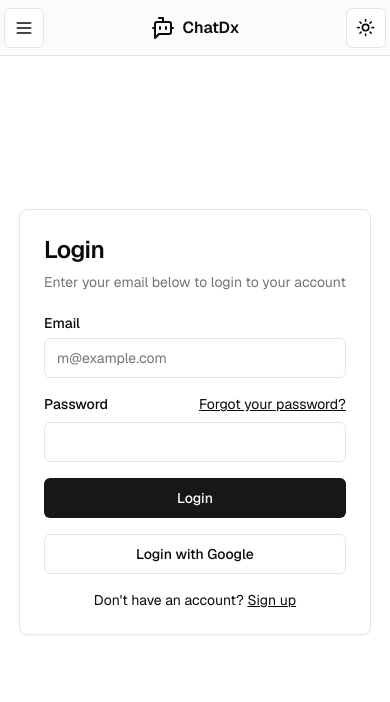
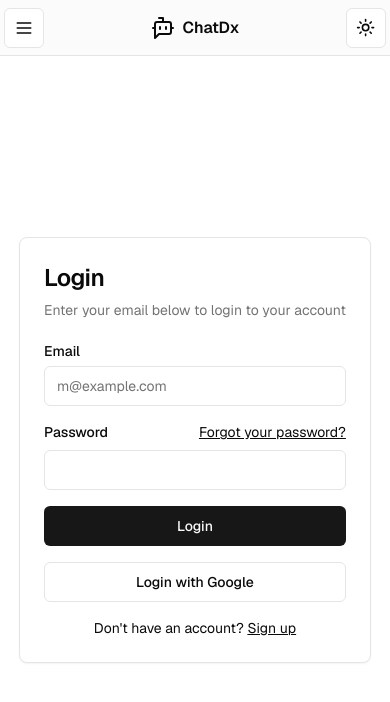
Before and after one commit to jeeven9/chatdx, a Next.js app: page /sign-in in a window 390 px wide. Shown: the top 702 px of the page. Built offline with nearby package versions, Linux system fonts and the light colour scheme.

Commit message:
Fix responsive layout

```diff
--- a/src/app/discover/page.tsx
+++ b/src/app/discover/page.tsx
@@ -1,6 +1,6 @@
 export default function Discover() {
   return (
-    <main className="flex justify-center w-full h-full overflow-auto">
+    <main className="flex justify-center w-full h-full max-h-full pt-14 lg:pt-0 overflow-auto">
       <div className="w-full h-full p-10 sm:max-w-3xl">
         <div className="w-full pb-6">
           <h1 className="text-3xl font-semibold">Discover</h1>
--- a/src/app/page.tsx
+++ b/src/app/page.tsx
@@ -3,7 +3,7 @@ import Chat from "@/components/chat";
 
 export default function Home() {
   return (
-    <main className="flex justify-center w-full h-full max-h-full">
+    <main className="flex justify-center w-full h-full max-h-full px-4 pb-4 pt-14 lg:pt-4">
       <Chat />
     </main>
   );
--- a/src/app/settings/page.tsx
+++ b/src/app/settings/page.tsx
@@ -18,7 +18,7 @@ import {
 
 export default function Settings() {
   return (
-    <main className="flex justify-center w-full h-full">
+    <main className="flex justify-center w-full h-full max-h-full pt-14 lg:pt-0 overflow-auto">
       <div className="w-full h-full p-10 sm:max-w-3xl">
         <div className="w-full pb-6">
           <h1 className="text-3xl font-semibold">Settings</h1>
--- a/src/app/sign-in/page.tsx
+++ b/src/app/sign-in/page.tsx
@@ -13,7 +13,8 @@ import { Label } from "@/components/ui/label";
 
 export default function SignIn() {
   return (
-    <Card className="m-auto max-w-sm">
+    <main className="flex justify-center items-center w-full h-full max-h-full pt-14 lg:pt-0">
+      <Card>
         <CardHeader>
           <CardTitle className="text-2xl">Login</CardTitle>
           <CardDescription>
@@ -34,7 +35,10 @@ export default function SignIn() {
             <div className="grid gap-2">
               <div className="flex items-center">
                 <Label htmlFor="password">Password</Label>
-              <Link href="#" className="ml-auto inline-block text-sm underline">
+                <Link
+                  href="#"
+                  className="ml-auto inline-block text-sm underline"
+                >
                   Forgot your password?
                 </Link>
               </div>
@@ -55,5 +59,6 @@ export default function SignIn() {
           </div>
         </CardContent>
       </Card>
+    </main>
   );
 }
--- a/src/components/chat.tsx
+++ b/src/components/chat.tsx
@@ -57,7 +57,7 @@ export default function Chat() {
   }
 
   return (
-    <div className="flex flex-col w-full h-full max-h-full pt-16 pb-4 px-4 lg:pt-4 sm:max-w-3xl">
+    <div className="flex flex-col w-full h-full max-h-full sm:max-w-3xl">
       <div
         className="flex flex-col overflow-auto w-full h-full max-h-full"
         ref={chat}
```
Lines whose indentation alone changed are shown as unchanged.
